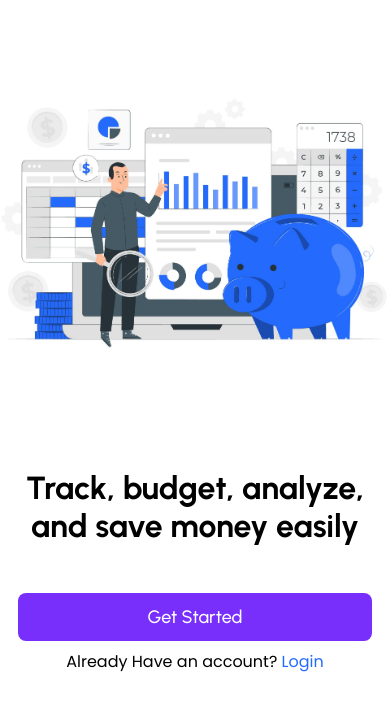
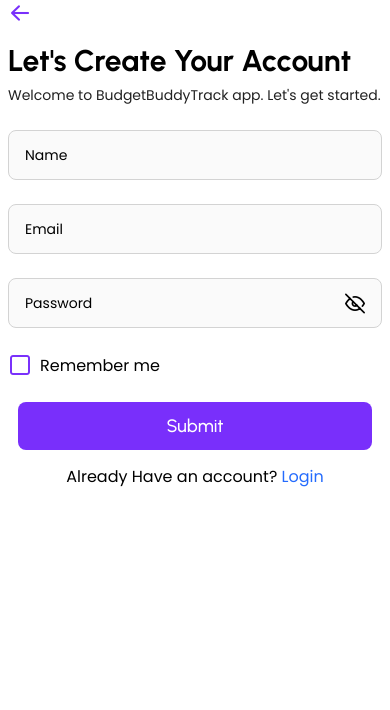
Before and after one commit to mdyasenrafe/budgetbuddytrack-front-end, a React Native app: screen /Signup in a window 390 px wide. Shown: the top 710 px of the page. Built offline with nearby package versions, Linux system fonts and the light colour scheme.

Commit message:
custom input added and signup screen working

```diff
--- /dev/null
+++ b/src/components/common/CutomInput.tsx
@@ -0,0 +1,83 @@
+import React from "react";
+import { View, StyleSheet, TextInput } from "react-native";
+import { Typography } from "../../theme/typography";
+import { Colors } from "react-native/Libraries/NewAppScreen";
+import { CustomInputProps } from "../../utils/types/TextInputType";
+
+export default function CustomInput({
+  placeholderText,
+  capitalizationMode = "none",
+  onTextChange,
+  inputType = "default",
+  containerStyle,
+  inputValue,
+  isEditable = true,
+  textMaxLength,
+  isSecureTextEntry = false,
+  hasShowPasswordOption,
+  showPasswordToggleComponent,
+  textStyle,
+  returnKeyLabelText,
+  keyboardReturnKeyType,
+  onReturnKeySubmit,
+  onPressInAction,
+  labelText,
+  labelComponentDisplay,
+  onBlurAction,
+  onFocusAction,
+  leadingIcon,
+  leadingIconComponent,
+  textInputRef,
+  shouldAutoFocus = false,
+}: CustomInputProps) {
+  return (
+    <View>
+      {labelText && labelComponentDisplay}
+      <View style={[styles.inputContainer, containerStyle]}>
+        {leadingIcon && leadingIconComponent}
+        <TextInput
+          keyboardType={inputType}
+          autoCapitalize={capitalizationMode}
+          onChangeText={onTextChange}
+          placeholder={placeholderText}
+          defaultValue={inputValue}
+          editable={isEditable}
+          maxLength={textMaxLength}
+          secureTextEntry={isSecureTextEntry}
+          style={[styles.input, textStyle]}
+          onSubmitEditing={onReturnKeySubmit}
+          returnKeyLabel={returnKeyLabelText}
+          returnKeyType={keyboardReturnKeyType}
+          onPressIn={onPressInAction}
+          onBlur={onBlurAction}
+          onFocus={onFocusAction}
+          ref={textInputRef || null}
+          autoFocus={shouldAutoFocus}
+        />
+        {hasShowPasswordOption && showPasswordToggleComponent}
+      </View>
+    </View>
+  );
+}
+
+const styles = StyleSheet.create({
+  input: {
+    width: "95%",
+    height: 50,
+    fontSize: 14,
+    fontFamily: Typography.regular,
+  },
+  inputContainer: {
+    width: "100%",
+    height: 50,
+    borderColor: "lightgrey",
+    borderWidth: 1,
+    paddingHorizontal: 16,
+    borderRadius: 8,
+    flexDirection: "row",
+    alignItems: "center",
+    justifyContent: "space-between",
+    marginBottom: 16,
+    backgroundColor: "#fafafa",
+  },
+});
--- a/src/components/common/Text/CustomText.tsx
+++ b/src/components/common/Text/CustomText.tsx
@@ -1,11 +1,11 @@
-import { View, Text, StyleSheet } from "react-native";
+import { View, Text, StyleSheet, TextStyle } from "react-native";
 import React, { Children } from "react";
 import { TextPresets, presets } from "./Text.presets";
 
 interface TextPropsType {
   children: React.ReactNode;
   preset?: TextPresets;
-  style?: any;
+  style?: TextStyle;
 }
 
 export default function CustomText(props: TextPropsType) {
--- a/src/navigation/MainNavigation.tsx
+++ b/src/navigation/MainNavigation.tsx
@@ -1,5 +1,7 @@
 import { createNativeStackNavigator } from "@react-navigation/native-stack";
 import GetStarted from "../screens/onboarding/GetStarted";
+import Login from "../screens/onboarding/Login";
+import Signup from "../screens/onboarding/Signup";
 
 const Stack = createNativeStackNavigator<MainNavigationParamList>();
 
@@ -11,6 +13,8 @@ export default function MainNavigation() {
       }}
     >
       <Stack.Screen name="GetStarted" component={GetStarted} />
+      <Stack.Screen name="Login" component={Login} />
+      <Stack.Screen name="Signup" component={Signup} />
     </Stack.Navigator>
   );
 }
--- a/src/screens/onboarding/GetStarted.tsx
+++ b/src/screens/onboarding/GetStarted.tsx
@@ -1,5 +1,5 @@
 import React from "react";
-import { View, Image, StyleSheet } from "react-native";
+import { View, Image, StyleSheet, TouchableOpacity } from "react-native";
 import { SafeAreaView } from "react-native-safe-area-context";
 import { screenHeight, screenWidth } from "../../theme/theme";
 //@ts-ignore
@@ -7,8 +7,11 @@ import moneyGif from "../../../assets/image/auth/money_income.png";
 import CustomText from "../../components/common/Text/CustomText";
 import { CustomButton } from "../../components/common/Button";
 import { color } from "../../theme/color";
+import type { NativeStackScreenProps } from "@react-navigation/native-stack";
 
-export default function GetStarted() {
+type Props = NativeStackScreenProps<MainNavigationParamList, "GetStarted">;
+
+export default function GetStarted({ navigation, route }: Props) {
   return (
     <SafeAreaView style={styles.container}>
       <Image source={moneyGif} style={styles.image} resizeMode="contain" />
@@ -19,11 +22,14 @@ export default function GetStarted() {
         <CustomButton
           title="Get Started"
           customStyle={styles.getStartedButton}
+          onButtonPress={() => navigation.navigate("Signup")}
         />
-        <CustomText style={styles.loginPrompt}>
-          Already Have an account?{" "}
-          <CustomText style={styles.loginText}>Login</CustomText>
-        </CustomText>
+        <TouchableOpacity onPress={() => navigation.navigate("Login")}>
+          <CustomText style={styles.loginPrompt}>
+            Already Have an account?{" "}
+            <CustomText style={styles.loginText}>Login</CustomText>
+          </CustomText>
+        </TouchableOpacity>
       </View>
     </SafeAreaView>
   );
--- /dev/null
+++ b/src/screens/onboarding/Login.tsx
@@ -0,0 +1,11 @@
+import { View } from "react-native";
+import React from "react";
+import CustomText from "../../components/common/Text/CustomText";
+
+export default function Login() {
+  return (
+    <View>
+      <CustomText>Login</CustomText>
+    </View>
+  );
+}
--- /dev/null
+++ b/src/screens/onboarding/Signup.tsx
@@ -0,0 +1,158 @@
+import { View, Text, TouchableOpacity, StyleSheet } from "react-native";
+import CustomText from "../../components/common/Text/CustomText";
+import { SafeAreaView } from "react-native-safe-area-context";
+import { AntDesign } from "@expo/vector-icons";
+import { color } from "../../theme/color";
+import CustomInput from "../../components/common/CutomInput";
+import { useState } from "react";
+import { Feather } from "@expo/vector-icons";
+import { CustomInputProps } from "../../utils/types/TextInputType";
+import { CustomButton } from "../../components/common/Button";
+import { AuthStyles } from "../../styles/AuthStyles";
+
+type userDataType = {
+  name: string;
+  email: string;
+  password: string;
+  confirmPassword: string;
+};
+
+export default function Signup() {
+  const [userData, setUserData] = useState({});
+  const [showPassword, setShowPassword] = useState<boolean>(false);
+  const [isRemember, setIsRemember] = useState<boolean>(false);
+
+  const inputDatas: CustomInputProps[] = [
+    {
+      placeholderText: "Name",
+      onTextChange: (value: string) => {
+        setUserData({ ...userData, name: value });
+      },
+      capitalizationMode: "words",
+      containerStyle: {
+        marginBottom: 24,
+      },
+    },
+    {
+      placeholderText: "Email",
+      onTextChange: (value: string) => {
+        setUserData({ ...userData, email: value });
+      },
+      inputType: "email-address",
+      containerStyle: {
+        marginBottom: 24,
+      },
+    },
+    {
+      placeholderText: "Password",
+      onTextChange: (value: string) => {
+        setUserData({ ...userData, password: value });
+      },
+      containerStyle: {
+        marginBottom: 24,
+      },
+      isSecureTextEntry: !showPassword,
+      hasShowPasswordOption: true,
+      showPasswordToggleComponent: (
+        <TouchableOpacity
+          onPress={() => {
+            setShowPassword(!showPassword);
+          }}
+        >
+          <Feather
+            name={showPassword ? "eye" : "eye-off"}
+            size={20}
+            color="black"
+          />
+        </TouchableOpacity>
+      ),
+    },
+  ];
+  return (
+    <SafeAreaView
+      style={{
+        flex: 1,
+        backgroundColor: "white",
+        paddingHorizontal: 8,
+      }}
+    >
+      <AntDesign name="arrowleft" size={24} color={color.primary} />
+      <View
+        style={{
+          marginTop: 16,
+        }}
+      >
+        <CustomText preset="h3">Let's Create Your Account</CustomText>
+        <CustomText
+          preset="p4"
+          style={{
+            marginTop: 6,
+            color: color.black,
+          }}
+        >
+          Welcome to BudgetBuddyTrack app. Let's get started.
+        </CustomText>
+        <View
+          style={{
+            marginTop: 24,
+          }}
+        >
+          {inputDatas.map((input) => (
+            <CustomInput
+              placeholderText={input.placeholderText}
+              onTextChange={input.onTextChange}
+              capitalizationMode={input.capitalizationMode}
+              inputType={input.inputType}
+              showPasswordToggleComponent={input.showPasswordToggleComponent}
+              hasShowPasswordOption={input.hasShowPasswordOption}
+              isSecureTextEntry={input.isSecureTextEntry}
+              containerStyle={input.containerStyle}
+            />
+          ))}
+          <View
+            style={{
+              flexDirection: "row",
+              alignItems: "center",
+            }}
+          >
+            <Feather
+              onPress={() => setIsRemember(!isRemember)}
+              name={isRemember ? "check-square" : "square"}
+              size={24}
+              color={color.primary}
+              style={{
+                marginRight: 8,
+              }}
+            />
+            <CustomText>Remember me</CustomText>
+          </View>
+        </View>
+        <View>
+          <CustomButton
+            title="Submit"
+            customStyle={[
+              AuthStyles.getStartedButton,
+              {
+                marginTop: 24,
+              },
+            ]}
+          />
+          <CustomText style={styles.loginPrompt}>
+            Already Have an account?{" "}
+            <CustomText style={styles.loginText}>Login</CustomText>
+          </CustomText>
+        </View>
+      </View>
+    </SafeAreaView>
+  );
+}
+
+const styles = StyleSheet.create({
+  loginPrompt: {
+    textAlign: "center",
+    marginTop: 14,
+  },
+  loginText: {
+    color: color.secondary,
+  },
+});
--- /dev/null
+++ b/src/styles/AuthStyles.ts
@@ -0,0 +1,10 @@
+import { StyleSheet } from "react-native";
+import { screenWidth } from "../theme/theme";
+
+export const AuthStyles = StyleSheet.create({
+  getStartedButton: {
+    width: screenWidth - 36,
+    marginTop: 48,
+    alignSelf: "center",
+  },
+});
--- /dev/null
+++ b/src/utils/types/TextInputType.ts
@@ -0,0 +1,42 @@
+import { TextInput, TextStyle } from "react-native";
+
+// Define a TypeScript interface for props
+export type CustomInputProps = {
+  placeholderText: string;
+  onTextChange: (text: string) => void;
+  capitalizationMode?: "none" | "sentences" | "words" | "characters";
+  inputType?:
+    | "default"
+    | "email-address"
+    | "numeric"
+    | "phone-pad"
+    | "ascii-capable"
+    | "numbers-and-punctuation"
+    | "url"
+    | "number-pad"
+    | "name-phone-pad"
+    | "decimal-pad"
+    | "twitter"
+    | "web-search"
+    | "visible-password";
+  containerStyle?: TextStyle;
+  inputValue?: string;
+  isEditable?: boolean;
+  textMaxLength?: number;
+  isSecureTextEntry?: boolean;
+  hasShowPasswordOption?: boolean;
+  showPasswordToggleComponent?: React.ReactNode;
+  textStyle?: TextStyle;
+  returnKeyLabelText?: string;
+  keyboardReturnKeyType?: "done" | "go" | "next" | "search" | "send";
+  onReturnKeySubmit?: () => void;
+  onPressInAction?: () => void;
+  labelText?: string;
+  labelComponentDisplay?: React.ReactNode;
+  onBlurAction?: () => void;
+  onFocusAction?: () => void;
+  leadingIcon?: string;
+  leadingIconComponent?: React.ReactNode;
+  textInputRef?: React.RefObject<TextInput>;
+  shouldAutoFocus?: boolean;
+};
--- a/type.d.ts
+++ b/type.d.ts
@@ -6,4 +6,6 @@ type TypographyType = {
 
 type MainNavigationParamList = {
   GetStarted: undefined;
+  Login: undefined;
+  Signup: undefined;
 };
```
